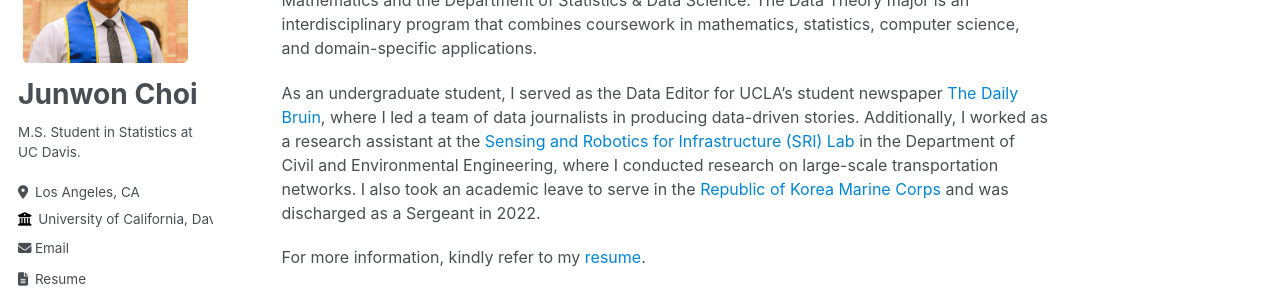
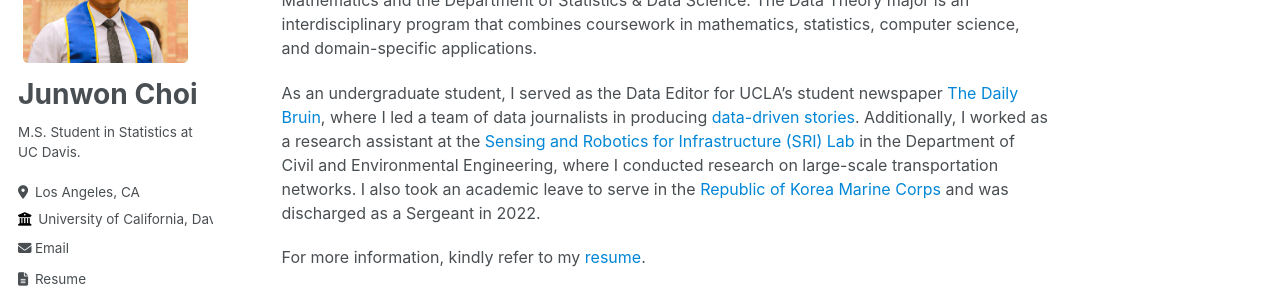
Before and after one commit to cjunwon/cjunwon.github.io, a Jekyll site: the page built from _pages/about.md, in a window 1280 px wide and 900 px high. Shown: the part 200-493 px from the top of the window. Built offline with Jekyll 4.4.1, drawn with Linux system fonts in a browser that asks for light colours; nearby versions of some CDN libraries; some of the changed lines change nothing that is shown.

Commit message:
Change hyperlinks

```diff
--- a/_pages/about.md
+++ b/_pages/about.md
@@ -9,7 +9,7 @@
 
 I am an incoming graduate student at UC Davis pursuing an [M.S. in Statistics](https://statistics.ucdavis.edu/) (Data Science Track). Prior to this, I graduated from UCLA with a [B.S. in Data Theory](https://datatheory.ucla.edu/learning/), a major hosted by the Department of Mathematics and the Department of Statistics & Data Science. The Data Theory major is an interdisciplinary program that combines coursework in mathematics, statistics, computer science, and domain-specific applications.
 
-As an undergraduate student, I served as the Data Editor for UCLA's student newspaper [The Daily Bruin](https://dailybruin.com/), where I led a team of data journalists in producing data-driven stories. Additionally, I worked as a research assistant at the [Sensing and Robotics for Infrastructure (SRI) Lab](https://sri.civil.ucla.edu/) in the Department of Civil and Environmental Engineering, where I conducted research on large-scale transportation networks. I also took an academic leave to serve in the [Republic of Korea Marine Corps](https://www.rokmc.mil.kr:10005/index.do) and was discharged as a Sergeant in 2022.
+As an undergraduate student, I served as the Data Editor for UCLA's student newspaper [The Daily Bruin](https://dailybruin.com/), where I led a team of data journalists in producing [data-driven stories](https://stack.dailybruin.com/). Additionally, I worked as a research assistant at the [Sensing and Robotics for Infrastructure (SRI) Lab](https://sri-lab.seas.ucla.edu/) in the Department of Civil and Environmental Engineering, where I conducted research on large-scale transportation networks. I also took an academic leave to serve in the [Republic of Korea Marine Corps](https://www.rokmc.mil.kr:10005/index.do) and was discharged as a Sergeant in 2022.
 
 For more information, kindly refer to my [resume](http://cjunwon.github.io/files/junwonchoi_resume.pdf).
 
```
